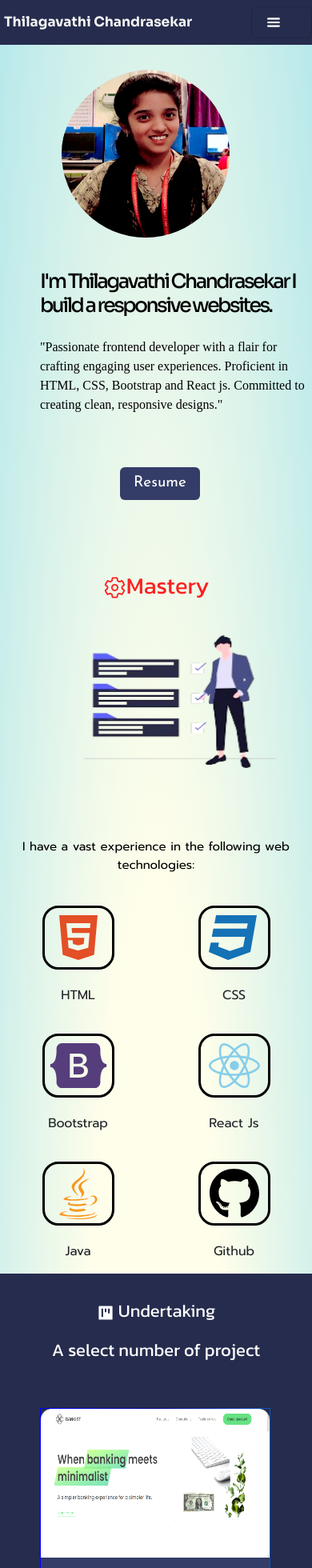
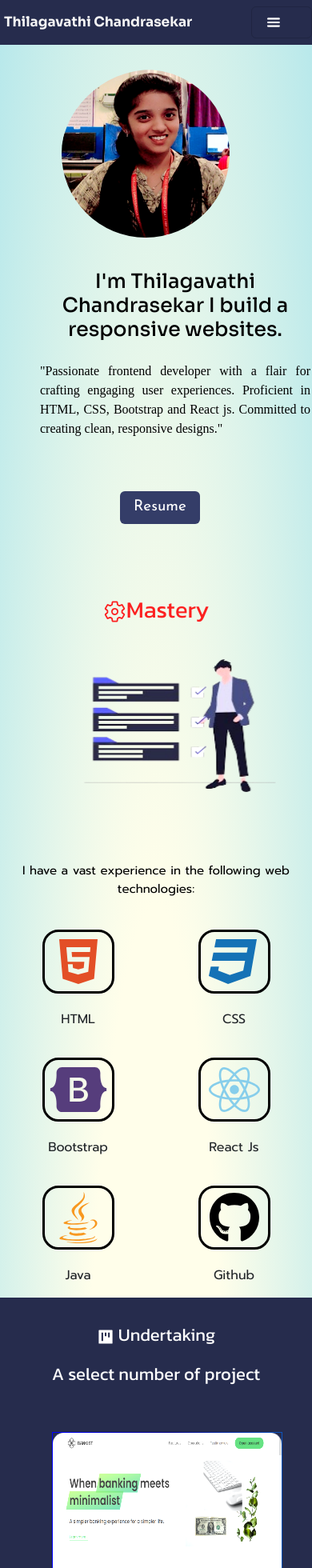
Before and after one commit to ThilagavathiChandrasekar/react-portfolio, a React (Create React App) app: page / in a window 390 px wide. Shown: the top 1960 px of the page at 80% size. Built offline with nearby package versions, Linux system fonts and the light colour scheme; a web font is replaced by a local one.

Commit message:
some msg

```diff
--- a/src/Components/Navbar.js
+++ b/src/Components/Navbar.js
@@ -5,7 +5,7 @@ const Navbar = () => {
     <>
         <section id="navbar">
           <nav
-          style={{ backgroundColor: "#262C4D" }}
+          style={{ backgroundColor: "#262C4D" , color:"white"}}
           className="navbar navbar-expand-lg fixed-top">
             <a className="navbar-brand" style={{ color: "whitesmoke" }}>
               <b>Thilagavathi Chandrasekar</b>
--- a/src/Components/Skills.js
+++ b/src/Components/Skills.js
@@ -30,30 +30,26 @@ export default function Skills() {
                       <p className='skill-list-name'>HTML</p>
                   </div>
                 <div className='icons'
-                 data-aos="zoom-in-right" data-aos-offset="0" data-aos-duration="1000" data-aos-easing="ease-in-back"
-
+                 data-aos="zoom-in-left" data-aos-offset="0" data-aos-duration="1000" data-aos-easing="ease-in-back"
                  >
                   <FaCss3
                       id='css' style={{color: "#1572B6"}} />
                       <p className='skill-list-name' >CSS</p></div>
                 <div className='icons'
-                 data-aos="zoom-in-right" data-aos-offset="0" data-aos-duration="1000" data-aos-easing="ease-in-back"
-
+                 data-aos="zoom-in-left" data-aos-offset="0" data-aos-duration="1000" data-aos-easing="ease-in-back"
                  >
                   <FaBootstrap
                       id='bootstrap' style={{ color:"#563d7c"}} />
                       <p className='skill-list-name'>Bootstrap</p></div>
                 <div className='icons'
                  data-aos="zoom-in-right" data-aos-offset="0" data-aos-duration="1000" data-aos-easing="ease-in-back"
-
                  >
                   <FaReact
                       id='react' style={{color: "skyblue" }}/>
                       <p className='skill-list-name'>React Js</p>
                   </div>
                 <div className='icons'
-                 data-aos="zoom-in-right" data-aos-offset="0" data-aos-duration="1000" data-aos-easing="ease-in-back"
-
+                 data-aos="zoom-in-left" data-aos-offset="0" data-aos-duration="1000" data-aos-easing="ease-in-back"
                  >
                   <FaJava
                       id='java' style={{color: "#f89820"}} />
@@ -61,7 +57,6 @@ export default function Skills() {
                   </div>
                 <div className='icons'
                  data-aos="zoom-in-right" data-aos-offset="0" data-aos-duration="1000" data-aos-easing="ease-in-back"
-
                  >
                   <FaGithub
                       id='github' style={{color: "black"}}/>
--- a/src/Styles/Home.css
+++ b/src/Styles/Home.css
@@ -18,7 +18,7 @@
   font-size: 40px;
   font-optical-sizing: auto;
   font-style: normal;
-  letter-spacing: -2.5px;
+  /* letter-spacing: -2.5px; */
 }
 .avathar-img{
   margin-top: 60px;
@@ -67,6 +67,7 @@
     color:#000;
     margin-top: 30px;
     font-size: 15px;
+    /* word-spacing: 10px;  */
     padding-left: 30px;
     margin: 20px;
     /* text-align: justify; */
@@ -74,11 +75,13 @@
  .home-head{
   font-size: 25px;
   padding-right: 10px;
+  text-align: center;
 }
  .home-about-content{
   font-size: 16px;
   padding-right: 10px;
   margin-top: 25px;
+  text-align: justify;
  }
 
 }
--- a/src/Styles/Project.css
+++ b/src/Styles/Project.css
@@ -57,7 +57,7 @@
 
 @media only screen and (max-width: 600px) {
     .card{
-        margin-left: 50px;
+        margin-left: 65px;
     }
     .pro-heading{
         font-size: 22px;
```
Also changed, not shown: 1 other file (tests, documents, lock files or other folders).
